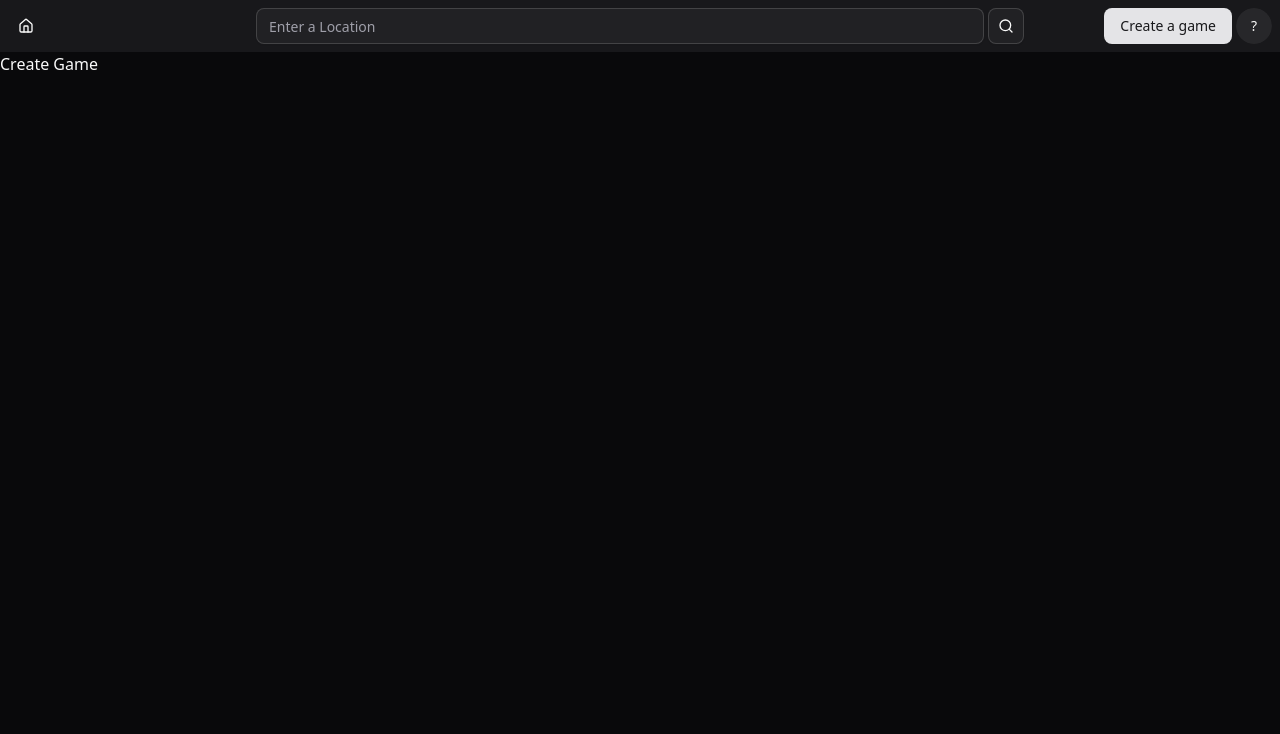
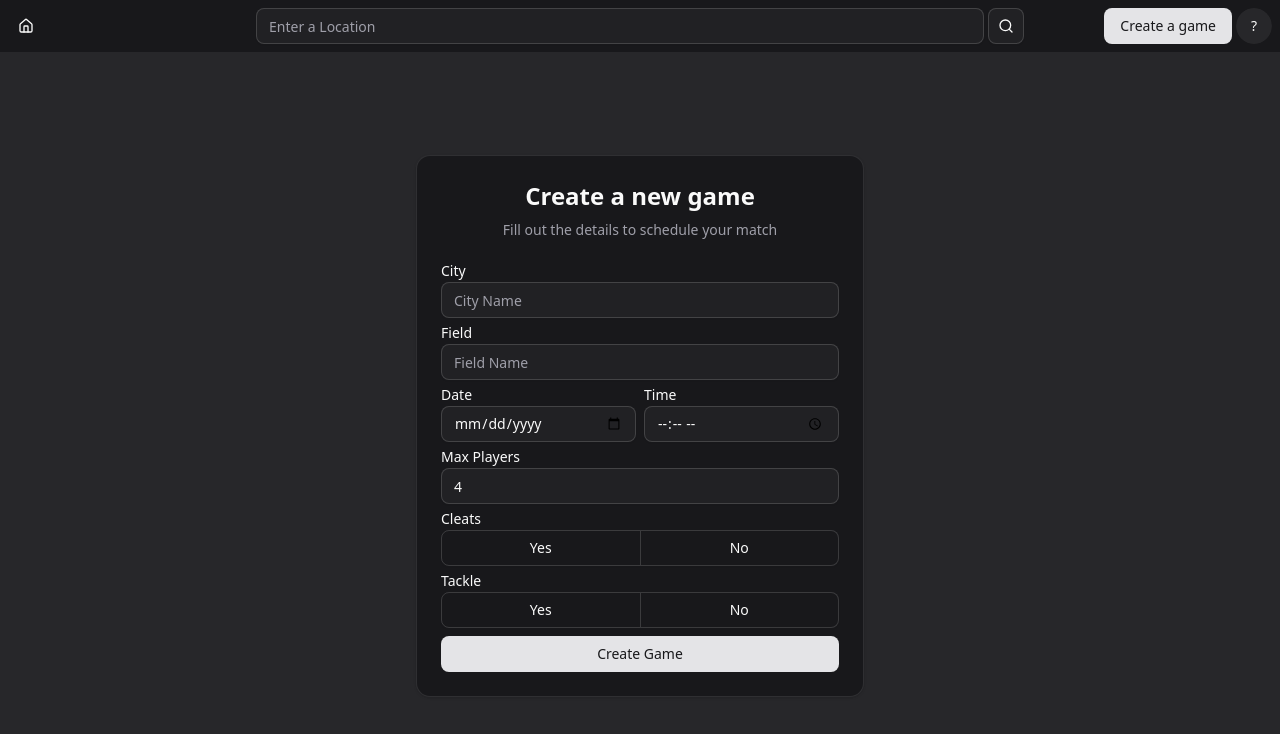
Before and after one commit to leojiangxd/RSVPitch, a React (Vite) app in the folder client/: page /creategame in a window 1280 px wide. Shown: the top 734 px of the page. Built offline with nearby package versions, Linux system fonts and the light colour scheme.

Commit message:
create game

```diff
--- a/client/src/routes/CreateGame.jsx
+++ b/client/src/routes/CreateGame.jsx
@@ -1,13 +1,82 @@
-import { useParams } from "react-router-dom";
+import React from "react";
 import Navbar from "../components/Navbar";
+import { Card, CardContent, CardHeader, CardTitle, CardDescription } from "@/components/ui/card";
+import { Input } from "@/components/ui/input";
+import { Label } from "@/components/ui/label";
+import { Button } from "@/components/ui/button";
+import { ToggleGroup, ToggleGroupItem } from "@/components/ui/toggle-group";
 
-function CreateGame() {
+export default function CreateGame() {
   return (
-    <>
+    <div className="min-h-screen bg-muted flex flex-col">
       <Navbar />
-      <div>Create Game</div>
-    </>
+      <div className="flex flex-1 items-center justify-center">
+        <Card className="w-full max-w-md m-2">
+          <CardHeader>
+            <CardTitle className="text-center text-2xl">Create a new game</CardTitle>
+            <CardDescription className="text-center">
+              Fill out the details to schedule your match
+            </CardDescription>
+          </CardHeader>
+          <CardContent>
+            <form className="flex flex-col gap-2" onSubmit={(e) => e.preventDefault()}>
+              <div className="flex flex-col gap-1">
+                <Label htmlFor="city">City</Label>
+                <Input id="city" type="text" placeholder="City Name" />
+              </div>
+
+              <div className="flex flex-col gap-1">
+                <Label htmlFor="field">Field</Label>
+                <Input id="field" type="text" placeholder="Field Name" />
+              </div>
+
+              <div className="grid grid-cols-2 gap-2">
+                <div className="flex flex-col gap-1">
+                  <Label htmlFor="date">Date</Label>
+                  <Input id="date" type="date" />
+                </div>
+                <div className="flex flex-col gap-1">
+                  <Label htmlFor="time">Time</Label>
+                  <Input id="time" type="time" />
+                </div>
+              </div>
+
+              <div className="flex flex-col gap-1">
+                <Label htmlFor="maxPlayers">Max Players</Label>
+                <Input id="maxPlayers" type="number" defaultValue="4" min="4" />
+              </div>
+
+              <div className="flex flex-col gap-1">
+                <Label>Cleats</Label>
+                <ToggleGroup variant="outline" type="single" className="w-full ">
+                  <ToggleGroupItem value="yes" aria-label="Yes to cleats">
+                    Yes
+                  </ToggleGroupItem>
+                  <ToggleGroupItem value="no" aria-label="No to cleats">
+                    No
+                  </ToggleGroupItem>
+                </ToggleGroup>
+              </div>
+
+              <div className="flex flex-col gap-1">
+                <Label>Tackle</Label>
+                <ToggleGroup variant="outline" type="single" className="w-full ">
+                  <ToggleGroupItem value="yes" aria-label="Yes to tackle">
+                    Yes
+                  </ToggleGroupItem>
+                  <ToggleGroupItem value="no" aria-label="No to tackle">
+                    No
+                  </ToggleGroupItem>
+                </ToggleGroup>
+              </div>
+
+              <Button type="submit" className="w-full">
+                Create Game
+              </Button>
+            </form>
+          </CardContent>
+        </Card>
+      </div>
+    </div>
   );
 }
-
-export default CreateGame;
```
